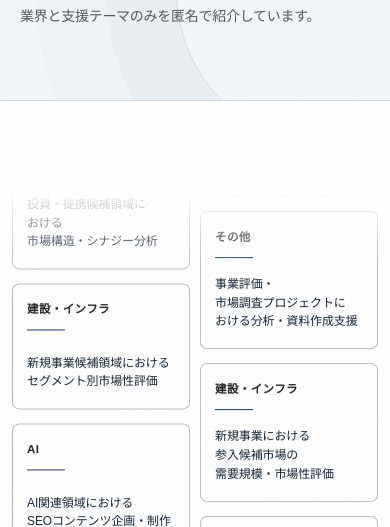
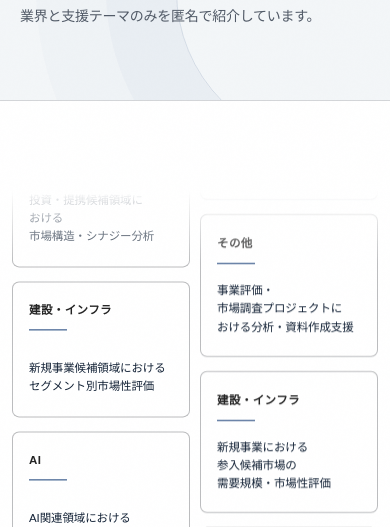
Before and after one commit to neunon/neunon-web, a Next.js app: page /works in a window 390 px wide. Shown: the part 317-844 px from the top of the page. Built offline with nearby package versions, Linux system fonts and the light colour scheme; no server answers.

Commit message:
Unify works typography and interaction

```diff
--- a/app/editorial-round3.css
+++ b/app/editorial-round3.css
@@ -3206,15 +3206,15 @@
 .nc-works-column .nc-work-tile,
 .nc-works-column .nc-work-tile:nth-child(even) {
   position: relative;
-  min-height: 138px;
-  padding: 20px 22px 22px;
+  min-height: 154px;
+  padding: 27px 29px 29px;
   overflow: hidden;
   border: 1px solid var(--nc-line-strong);
   border-radius: 8px;
   background: #fff;
   box-shadow: none;
   backdrop-filter: none;
-  transition: border-color 200ms ease, background 320ms var(--ease-brand);
+  transition: none;
 }
 
 .nc-works-column .nc-work-tile::after {
@@ -3224,12 +3224,15 @@
 
 .nc-works-column .nc-work-tile:hover,
 .nc-works-column .nc-work-tile:focus {
-  border-color: #9cafc1;
-  background:
-    linear-gradient(90deg, rgba(232, 240, 248, 0.72), transparent 42%),
-    #fff;
+  border-color: var(--nc-line-strong);
+  background: #fff;
   box-shadow: none;
   transform: none;
+}
+
+.nc-works-column .nc-work-tile:focus-visible {
+  outline: 2px solid #173f78;
+  outline-offset: 2px;
 }
 
 .nc-works-column .nc-work-tile > span {
@@ -3237,7 +3240,7 @@
   padding-bottom: 0;
   border-bottom: 0;
   color: #242424;
-  font-family: 'Neue Haas Grotesk Text Pro', 'Helvetica Neue', Arial, sans-serif;
+  font-family: var(--font-sans);
   font-size: 13px;
   font-weight: 600;
   letter-spacing: 0.035em;
@@ -3260,7 +3263,8 @@
 .nc-works-column .nc-work-tile h2 {
   margin-top: 18px;
   color: #142337;
-  font-size: clamp(13.5px, 0.95vw, 15px);
+  font-family: var(--font-sans);
+  font-size: clamp(13px, 0.9vw, 14.5px);
   font-weight: 520 !important;
   line-height: 1.62;
   letter-spacing: -0.01em;
@@ -3287,8 +3291,8 @@
 
   .nc-works-column .nc-work-tile,
   .nc-works-column .nc-work-tile:nth-child(even) {
-    min-height: 126px;
-    padding: 15px 14px 17px;
+    min-height: 136px;
+    padding: 18px 16px 20px;
     border-radius: 7px;
   }
 
@@ -3303,7 +3307,7 @@
 
   .nc-works-column .nc-work-tile h2 {
     margin-top: 17px;
-    font-size: 12px;
+    font-size: 11.5px;
     line-height: 1.58;
   }
 
```
